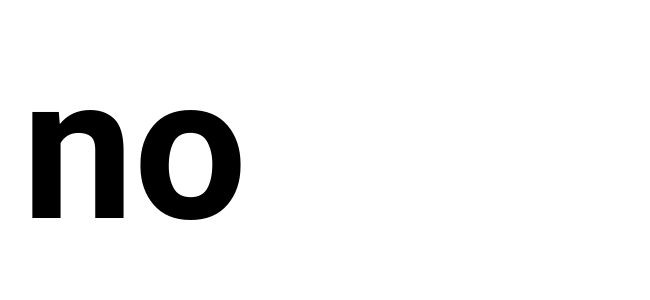
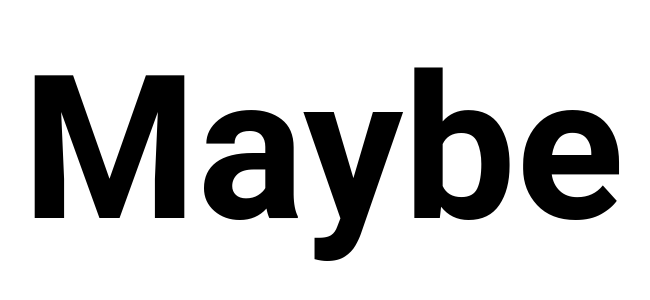
Before and after one commit to ATurner5968/All-Saints-Day, a plain HTML site: page index.html in a window 1280 px wide. Shown: the part 218-518 px from the top of the page, without its empty margins (586-1236 px from the left). Drawn offline with Linux system fonts and the light colour scheme.

Commit message:
chnaged word to Maybe

```diff
--- a/index.html
+++ b/index.html
@@ -9,7 +9,7 @@
 
     <body>
 
-        <h1>no</h1>
+        <h1>Maybe</h1>
 
     </body>
 
```
